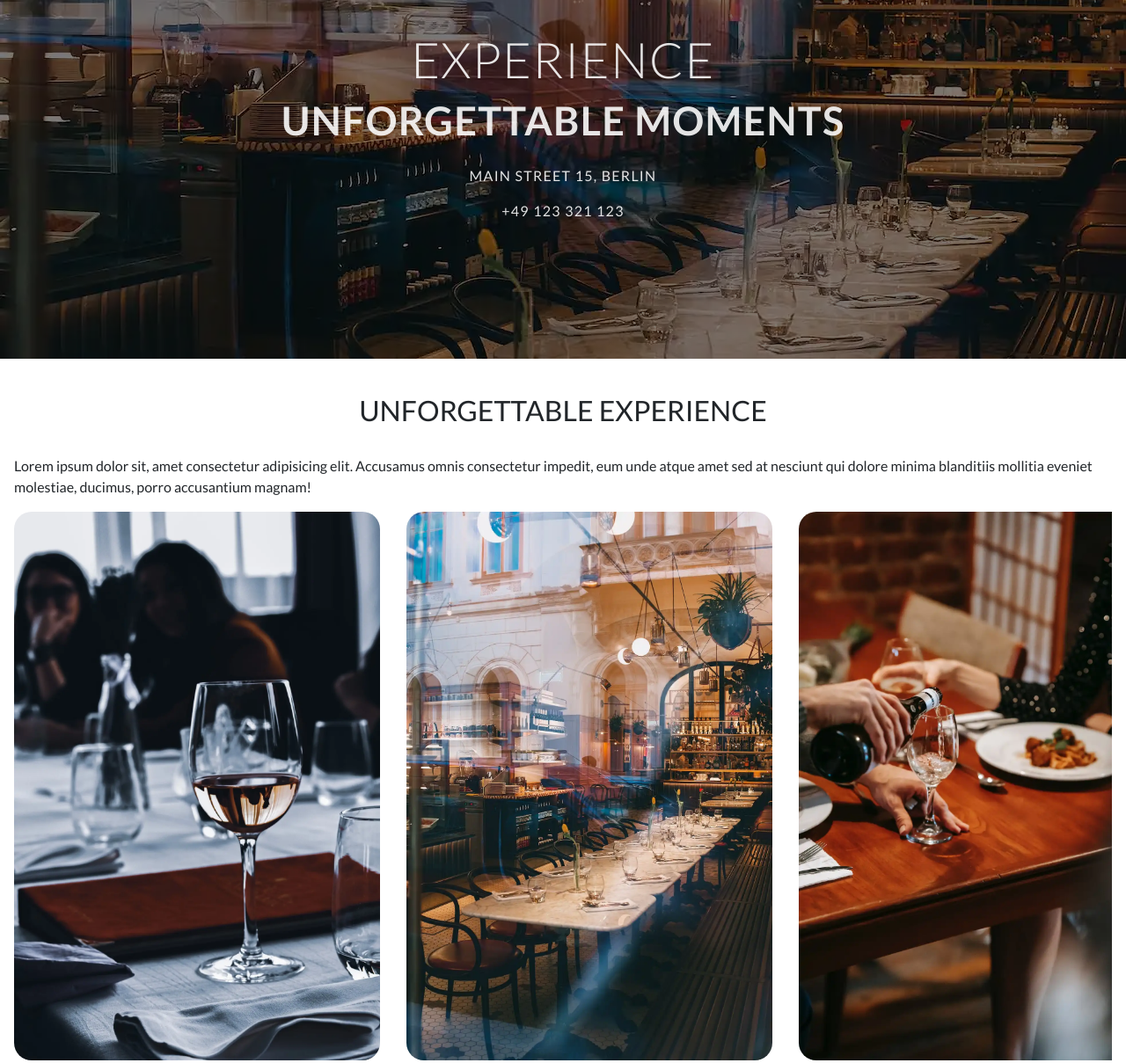
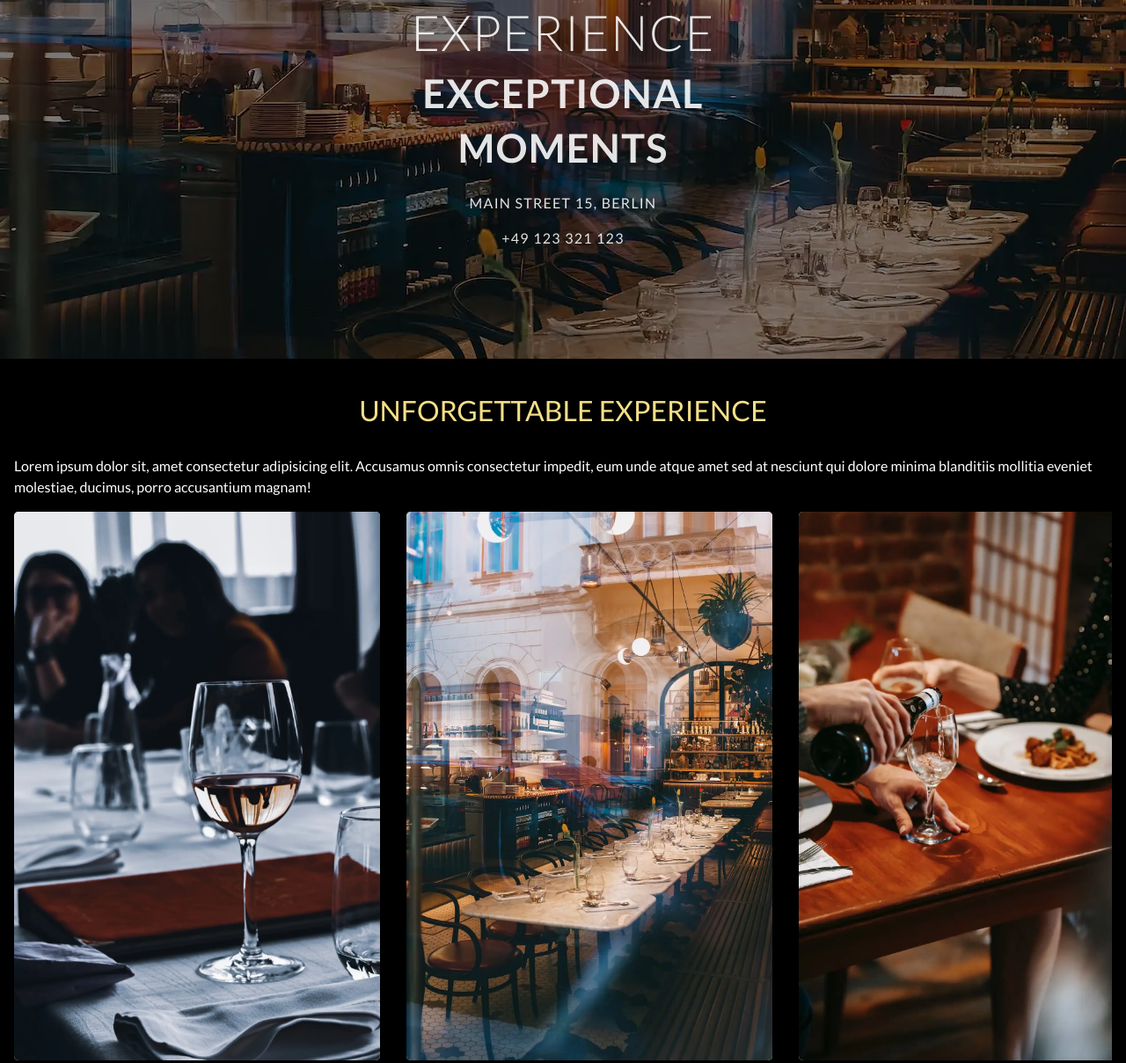
Before and after one commit to Al-Miha/vv-site, a website: page index.html in a window 1280 px wide. Shown: the part 152-1361 px from the top of the page at 88% size. Drawn offline with nearby package versions, Linux system fonts and the light colour scheme.

Commit message:
working commit

```diff
--- a/index.html
+++ b/index.html
@@ -25,7 +25,7 @@
       <!-- <div id="top-data">fixed data</div> -->
       <nav class="navbar navbar-dark bg-dark nav-custom">
         <div class="container">
-          <a class="navbar-brand" href="#">Fine Dining</a>
+          <a class="navbar-brand text-primary" href="#">Fine Dining</a>
           <button
             class="navbar-toggler"
             type="button"
@@ -120,9 +120,8 @@
             >
               <div class="event-text text-white">
                 <h2 class="text-uppercase text-center display-4">experience</h2>
-                <h3 class="text-uppercase text-center fw-bold mb-4">
-                  unforgettable moments
-                </h3>
+                <h3 class="text-uppercase text-center fw-bold">exceptional</h3>
+                <h3 class="text-uppercase text-center fw-bold mb-4">moments</h3>
                 <p class="text-uppercase text-center">Main street 15, Berlin</p>
                 <p class="text-uppercase text-center">+49 123 321 123</p>
               </div>
@@ -135,9 +134,8 @@
             >
               <div class="event-text text-white">
                 <h2 class="text-uppercase text-center display-4">modern</h2>
-                <h3 class="text-uppercase text-center fw-bold mb-4">
-                  fusion kitchen
-                </h3>
+                <h3 class="text-uppercase text-center fw-bold">fusion</h3>
+                <h3 class="text-uppercase text-center fw-bold mb-4">cuisine</h3>
                 <p class="text-uppercase text-center">Main street 15, Berlin</p>
                 <p class="text-uppercase text-center">+49 123 321 123</p>
               </div>
@@ -147,8 +145,10 @@
       </div>
       <!-- <div class="test-position">TEST TEXT</div> -->
     </header>
-    <main class="p-3">
-      <h2 class="text-uppercase text-center p-4">unforgettable experience</h2>
+    <main class="p-3 bg-black text-white">
+      <h2 class="text-uppercase text-center p-4 text-primary">
+        unforgettable experience
+      </h2>
       <p>
         Lorem ipsum dolor sit, amet consectetur adipisicing elit. Accusamus
         omnis consectetur impedit, eum unde atque amet sed at nesciunt qui
--- a/scss/bootstrap.scss
+++ b/scss/bootstrap.scss
@@ -2,6 +2,11 @@
 $font-family-sans-serif: "Lato", sans-serif;
 
 // Bootstrap Variables
-$primary: #ff0000;
+$primary: #f5df87;
+$secondary: #35353a;
+$dark: #000;
+// $body-bg: #0c0c0e;
+$body-bg: rgb(17, 17, 17);
+$body-color: #fff;
 
 @import "../node_modules/bootstrap/scss/bootstrap";
--- a/scss/styles.scss
+++ b/scss/styles.scss
@@ -11,6 +11,7 @@
   display: flex;
   justify-content: center;
   align-items: center;
+  border-radius: 5px;
 }
 
 .swiper-slide img {
@@ -18,7 +19,7 @@
   width: 100%;
   height: 100%;
   object-fit: cover;
-  border-radius: 20px;
+  border-radius: 5px;
 }
 
 .swiper-slide {
```
Also changed, not shown: css/bootstrap.css, css/styles.css.
